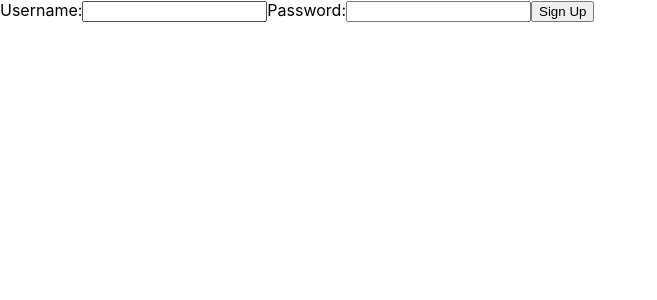
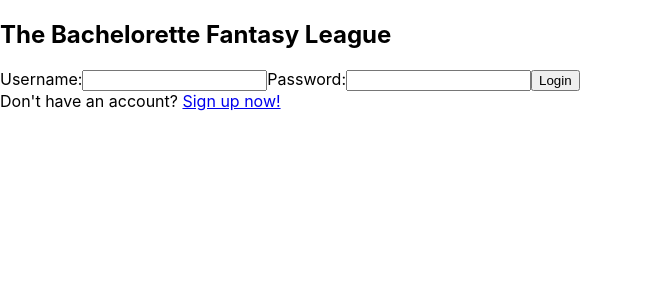
Before and after one commit to thinkful-ei24/cameron-fullstack-capstone-client, a React (Create React App) app: page / in a window 1280 px wide. Shown: the top 300 px of the page, without its empty margins (0-657 px from the left). Built offline with nearby package versions, Linux system fonts and the light colour scheme; no server answers.

Commit message:
changed default page to login; made link to sign up from login; moved header to main App

```diff
--- a/src/components/App.js
+++ b/src/components/App.js
@@ -6,6 +6,7 @@ import WeekHolder from './WeekHolder';
 import LoginForm from './LoginForm';
 import SignUpForm from './SignUpForm';
 import ResultsHolder from './ResultsHolder';
+import Header from './Header';
 import SubmissionConfrim from './SubmissionConfirm';
 import {refreshAuthToken} from '../actions/auth-actions';
 
@@ -43,8 +44,9 @@ export class App extends React.Component {
   render() {
     return (
       <div className='app'>
-        <Route exact path='/' component={SignUpForm} />
-        <Route exact path='/login' component={LoginForm} />
+        <Header />
+        <Route exact path='/signup' component={SignUpForm} />
+        <Route exact path='/' component={LoginForm} />
         <Route exact path='/selection' component={WeekHolder} />
         <Route exact path='/results' component={ResultsHolder} />
         <Route exact path='/submissionconfirmed' component={SubmissionConfrim} />
--- a/src/components/DashboardHeader.js
+++ /dev/null
@@ -1,14 +0,0 @@
-import React from 'react';
-import {connect} from 'react-redux';
-import {clearAuth} from '../actions/auth-actions';
-
-export function DashboardHeader(props){
-  return(
-    <nav>
-      <h1>The Bachelorette Fantasy League</h1>
-      <button onClick={() => props.dispatch(clearAuth())}>Logout</button>
-    </nav>
-  )
-}
-
-export default connect()(DashboardHeader);
--- /dev/null
+++ b/src/components/Header.js
@@ -0,0 +1,32 @@
+import React from 'react';
+import {connect} from 'react-redux';
+import {clearAuth} from '../actions/auth-actions';
+import {clearAuthToken} from '../local-storage';
+
+export class HeaderBar extends React.Component{
+
+  logOut(){
+    this.props.dispatch(clearAuth());
+    clearAuthToken();
+  }
+  render(){
+    let logOutButton;
+    if(this.props.loggedIn){
+      logOutButton = (
+        <button onClick={() => this.logOut()}>Logout</button>
+      )
+    }
+    return(
+      <nav>
+        <h1>The Bachelorette Fantasy League</h1>
+        {logOutButton}
+      </nav>
+    )
+  }
+}
+
+const mapStateToProps = (state) => ({
+  loggedIn: state.authReducer.currentUser !== null
+});
+
+export default connect(mapStateToProps)(HeaderBar);
--- a/src/components/LoginForm.js
+++ b/src/components/LoginForm.js
@@ -1,7 +1,7 @@
 import React from 'react';
 import {connect} from 'react-redux';
 import {login} from '../actions/auth-actions';
-import {Redirect} from 'react-router-dom';
+import {Redirect, Link} from 'react-router-dom';
 
 export class LoginForm extends React.Component{
   componentDidMount(){
@@ -41,6 +41,7 @@ export class LoginForm extends React.Component{
       return <Redirect to='/selection' />;
     }
     return(
+      <div>
         <form className='login-form' onSubmit={(e) => this.handleSubmit(e) }>
           {this.errorDisplay()}
           <label htmlFor='username'>Username:</label>
@@ -51,13 +52,15 @@ export class LoginForm extends React.Component{
             onChange={e => this.customValidity(e.target)}/>
           <button type='submit'>Login</button>
         </form>
+        <div>Don't have an account? <Link to='/signup'>Sign up now!</Link></div>
+
+      </div>
     )
   }
 
 }
 
 const mapStateToProps = (state) =>{
-  console.log(state.authReducer.currentUser);
   return ({
     error: state.authReducer.error,
     loggedIn: state.authReducer.currentUser !== null
--- a/src/components/ResultsHolder.js
+++ b/src/components/ResultsHolder.js
@@ -4,7 +4,6 @@ import requiresLogin from './requires-login';
 import {Redirect} from 'react-router-dom';
 
 import WeekResults from './WeekResults';
-import DashboardHeader from './DashboardHeader';
 
 import {fetchResults} from '../actions/results-actions';
 import {getStatus} from '../actions/selection-actions';
@@ -38,7 +37,6 @@ export class ResultsHolder extends React.Component{
     }
     return(
       <div>
-        <DashboardHeader />
         {this.errorDisplay()}
         {this.renderReact()}
       </div>
--- a/src/components/WeekHolder.js
+++ b/src/components/WeekHolder.js
@@ -2,7 +2,6 @@ import React from 'react';
 import { connect } from 'react-redux';
 import { Redirect } from 'react-router-dom';
 import WeekSelection from './WeekSelection';
-import DashboardHeader from './DashboardHeader';
 import { getContestants, submitGuesses, getStatus } from '../actions/selection-actions';
 import requiresLogin from './requires-login';
 
@@ -61,7 +60,6 @@ export class WeekHolder extends React.Component {
     }
     return (
       <div>
-        <DashboardHeader />
         {this.errorDisplay()}
         {this.renderReact()}
         <button disabled={!this.conditionsMet()} onClick={(e) => this.handleSubmit(e)}>Submit</button>
```
Lines whose indentation alone changed are shown as unchanged.
